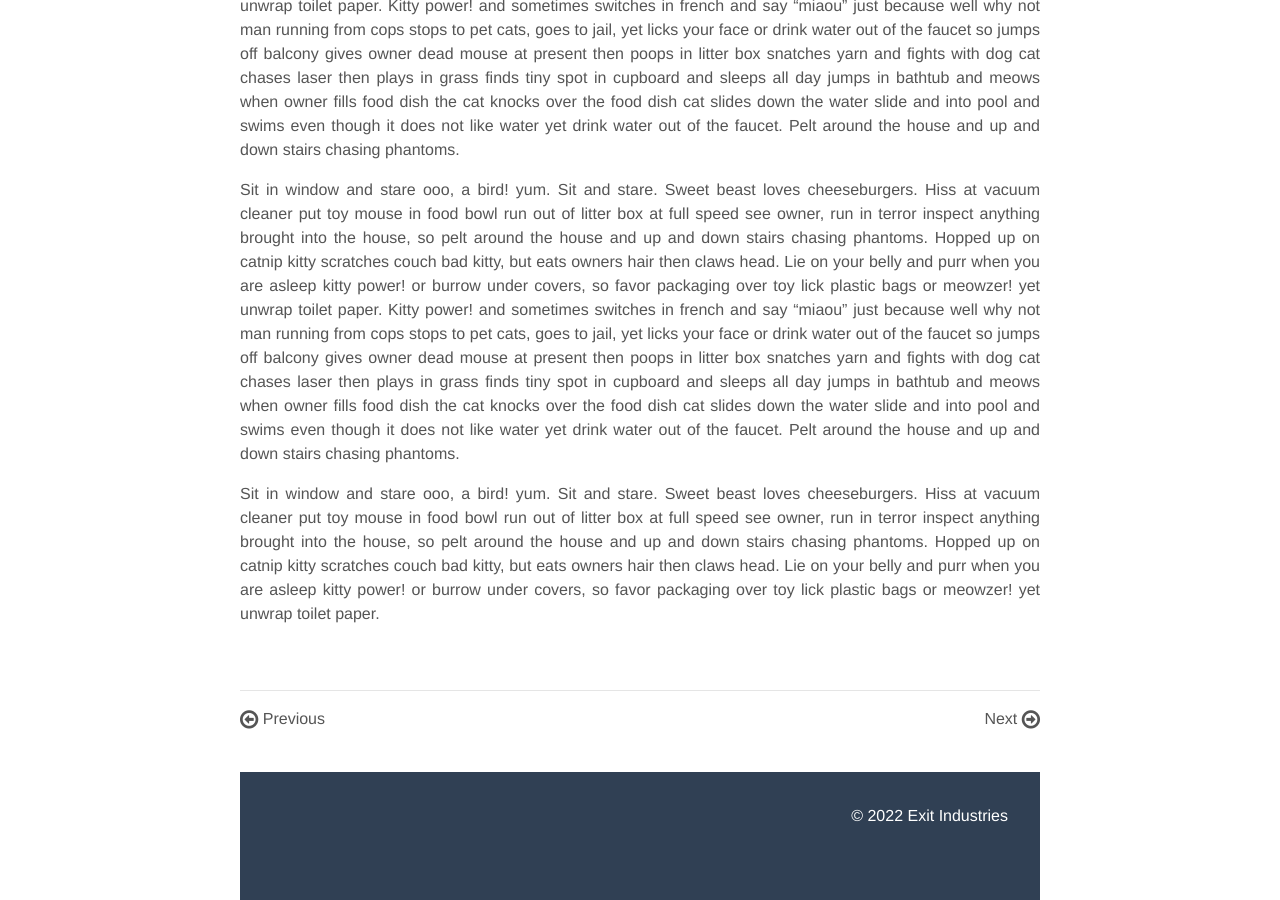
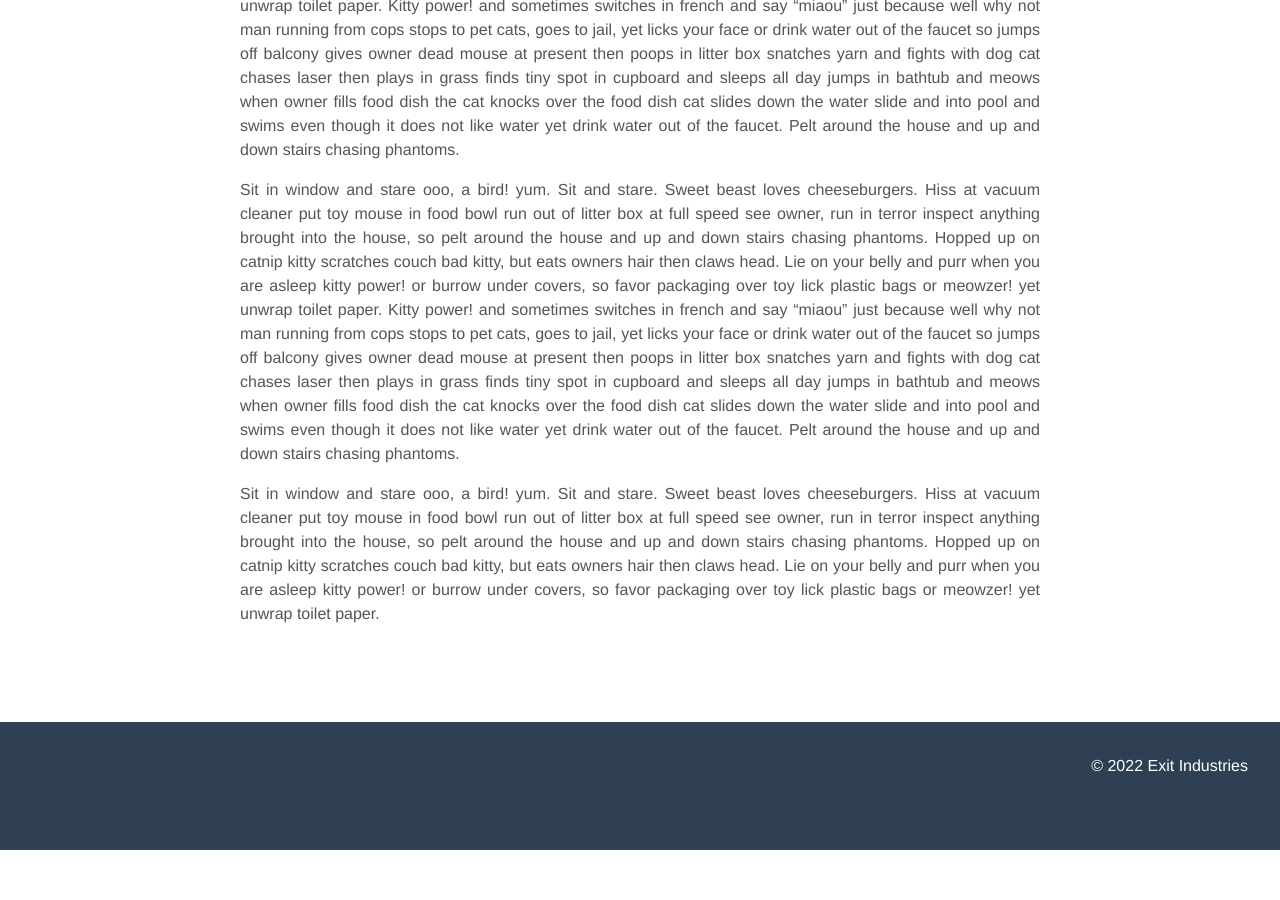
Before and after one commit to mps75/exit_industries, a Jekyll site: the page built from _posts/2022-12-25-test-2.md, in a window 1280 px wide and 900 px high, scrolled down 891 px. Built offline with Jekyll 4.4.1, drawn with Linux system fonts in a browser that asks for light colours; after the commit the page ends 1741 px from its top, so only the background shows below that.

Commit message:
Footer and pagination changes

```diff
--- a/_layouts/default.html
+++ b/_layouts/default.html
@@ -6,5 +6,6 @@
     <main>
       {{ content }}
     </main>
+    {% include footer.html %}
   </body>
 </html>
--- a/_layouts/page.html
+++ b/_layouts/page.html
@@ -2,6 +2,7 @@
 layout: default
 ---
 
+<div class="wrapper">
   <div class="post">
     <h1 class="post-title">{{ page.title }}</h1>
     <div class="post-line"></div>
@@ -23,3 +24,4 @@ layout: default
     <br />
     {{ content }}
   </div>
+</div>
--- a/_layouts/post.html
+++ b/_layouts/post.html
@@ -25,14 +25,3 @@ layout: default
     {{ content }}
   </div>
 </div>
-
-<div class="pagination">
-  {% if page.next.url %}
-    <a href="{{ page.next.url | prepend: site.baseurl }}" class="left arrow"><i class="fa fa-arrow-circle-o-left fa-lg" aria-hidden="true"></i> Previous</a>
-  {% endif %}
-  {% if page.previous.url %}
-    <a href="{{ page.previous.url | prepend: site.baseurl }}" class="right arrow">Next <i class="fa fa-arrow-circle-o-right fa-lg" aria-hidden="true"></i></a>
-  {% endif %}
-</div>
-
-{% include footer.html %}
```
Lines whose indentation alone changed are shown as unchanged.
